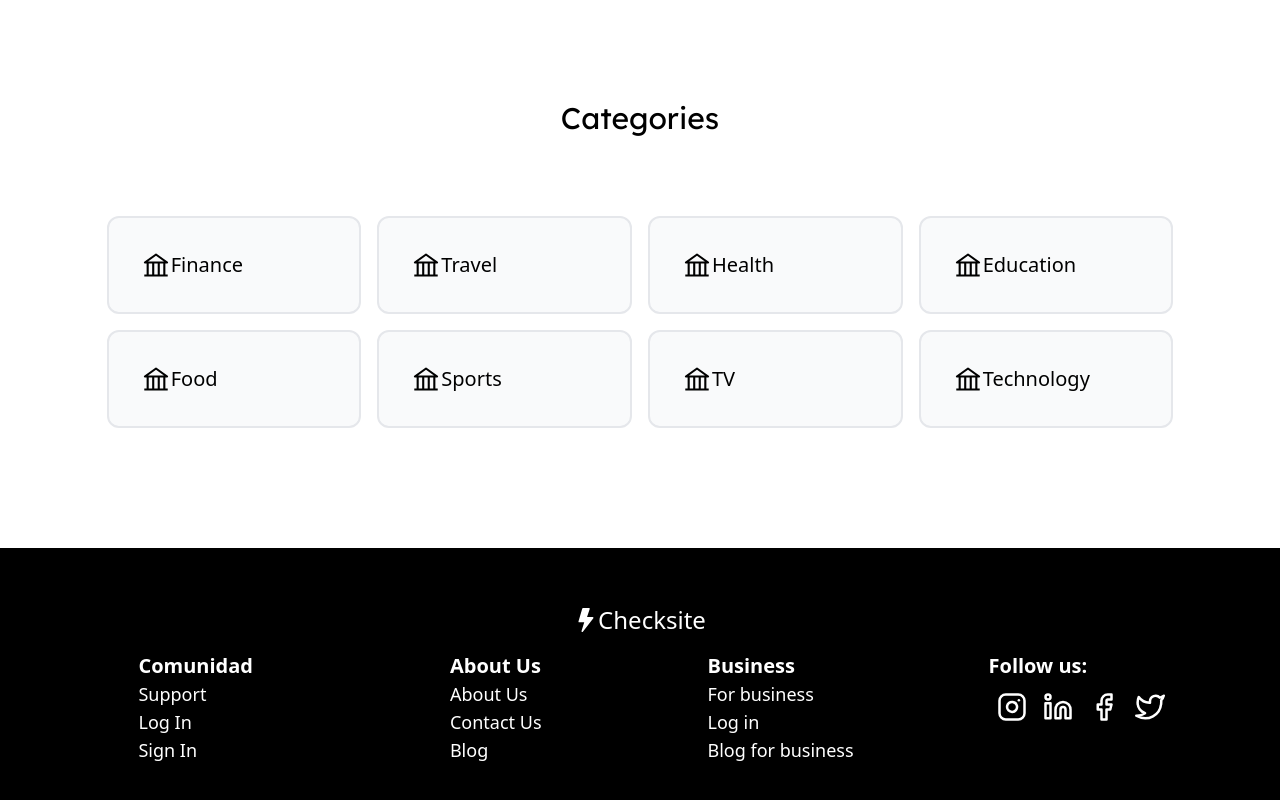
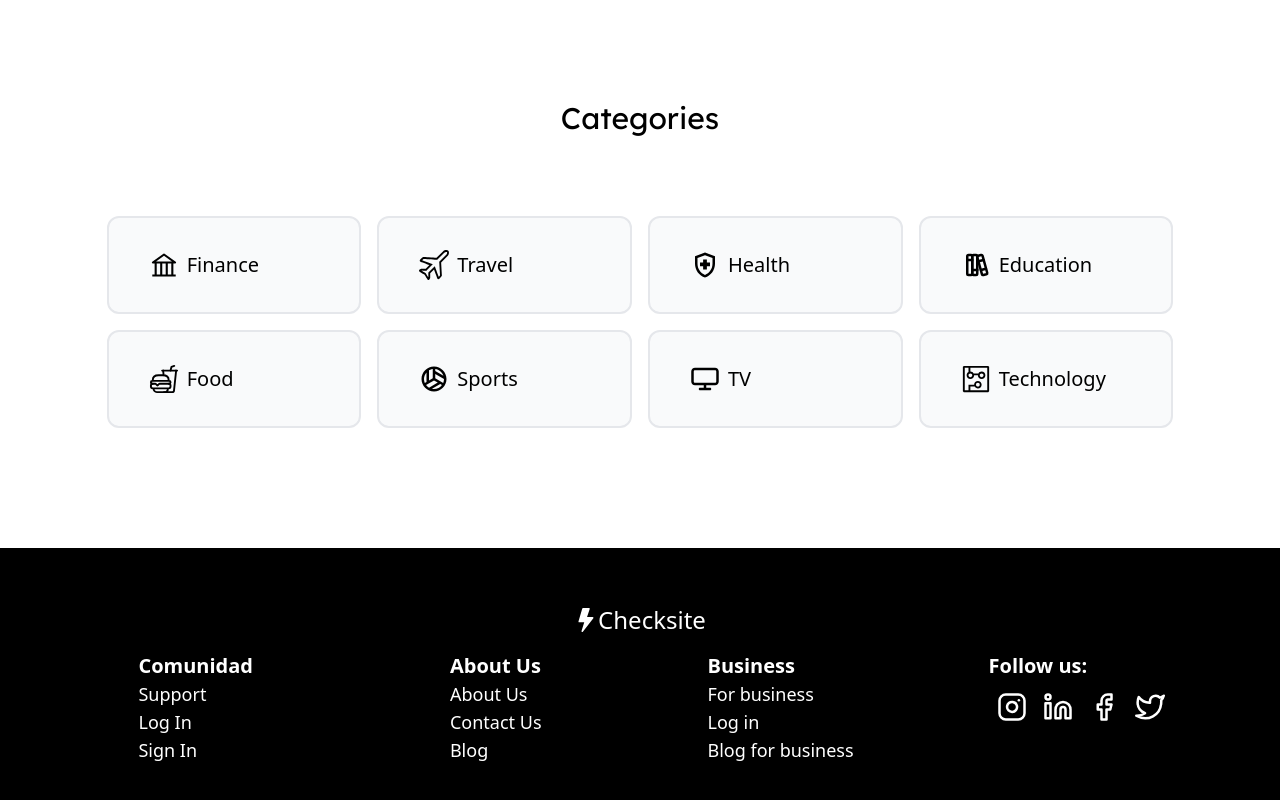
Before and after one commit to No-Country/C8-45, a React (Vite) app in the folder frontend/: page / in a window 1280 px wide. Shown: the part 820-1620 px from the top of the page. Built offline with nearby package versions, Linux system fonts and the light colour scheme.

Commit message:
Category Icons Implemented

```diff
--- a/frontend/package.json
+++ b/frontend/package.json
@@ -10,6 +10,7 @@
     "test": "vitest"
   },
   "dependencies": {
+    "@reduxjs/toolkit": "^1.9.0",
     "@types/react-router-dom": "^5.3.3",
     "eslint-config-airbnb-typescript": "^17.0.0",
     "localforage": "^1.10.0",
@@ -17,6 +18,7 @@
     "react": "^18.2.0",
     "react-dom": "^18.2.0",
     "react-icons": "^4.6.0",
+    "react-redux": "^8.0.5",
     "react-router-dom": "^6.4.3",
     "sort-by": "^1.2.0"
   },
--- a/frontend/src/components/atoms/CategoryCard.tsx
+++ b/frontend/src/components/atoms/CategoryCard.tsx
@@ -9,7 +9,7 @@ export default function CategoryCard(props: Props) {
       to={path}
       className="min-w-min p-8 w-full mx-auto bg-gray-50 rounded-xl border-2 hover:border-blue-500 flex items-center"
     >
-      <span className="text-3xl ">{icon}</span>
+      <span className="text-3xl mx-2">{icon}</span>
       <div>
         <div className="text-xl font-roboto text-black">{title}</div>
       </div>
--- a/frontend/src/components/pages/Landing.tsx
+++ b/frontend/src/components/pages/Landing.tsx
@@ -1,4 +1,13 @@
 import { AiOutlineBank } from 'react-icons/ai';
+import { SlPlane } from 'react-icons/sl';
+import {
+  MdOutlineHealthAndSafety,
+  MdOutlineSportsVolleyball,
+} from 'react-icons/md';
+import { TbBooks } from 'react-icons/tb';
+import { IoFastFoodOutline } from 'react-icons/io5';
+import { CgScreen } from 'react-icons/cg';
+import { VscCircuitBoard } from 'react-icons/vsc';
 import Button from '../atoms/Button';
 import SearchBar from '../molecules/SearchBar';
 import thumbsUp from '../../assets/thumbsUp.png';
@@ -8,13 +17,17 @@ import CategoryCard from '../atoms/CategoryCard';
 function Landing() {
   const Categories = [
     { name: 'Finance', path: 'finance', icon: <AiOutlineBank /> },
-    { name: 'Travel', path: 'travel', icon: <AiOutlineBank /> },
-    { name: 'Health', path: 'health', icon: <AiOutlineBank /> },
-    { name: 'Education', path: 'education', icon: <AiOutlineBank /> },
-    { name: 'Food', path: 'food', icon: <AiOutlineBank /> },
-    { name: 'Sports', path: 'health', icon: <AiOutlineBank /> },
-    { name: 'TV', path: 'tv', icon: <AiOutlineBank /> },
-    { name: 'Technology', path: 'technology', icon: <AiOutlineBank /> },
+    { name: 'Travel', path: 'travel', icon: <SlPlane /> },
+    { name: 'Health', path: 'health', icon: <MdOutlineHealthAndSafety /> },
+    {
+      name: 'Education',
+      path: 'education',
+      icon: <TbBooks />,
+    },
+    { name: 'Food', path: 'food', icon: <IoFastFoodOutline /> },
+    { name: 'Sports', path: 'health', icon: <MdOutlineSportsVolleyball /> },
+    { name: 'TV', path: 'tv', icon: <CgScreen /> },
+    { name: 'Technology', path: 'technology', icon: <VscCircuitBoard /> },
   ];
 
   return (
--- a/frontend/src/main.tsx
+++ b/frontend/src/main.tsx
@@ -1,13 +1,17 @@
 import React from 'react';
 import { BrowserRouter } from 'react-router-dom';
 import ReactDOM from 'react-dom/client';
+import { Provider } from 'react-redux';
 import App from './App';
+import { store } from './redux/store';
 import './index.css';
 
 ReactDOM.createRoot(document.getElementById('root') as HTMLElement).render(
   <React.StrictMode>
-    <BrowserRouter>
-      <App />
-    </BrowserRouter>
+    <Provider store={store}>
+      <BrowserRouter>
+        <App />
+      </BrowserRouter>
+    </Provider>
   </React.StrictMode>
 );
--- /dev/null
+++ b/frontend/src/redux/features/userSlice.ts
@@ -0,0 +1,6 @@
+import { createSlice, PayloadAction } from '@reduxjs/toolkit';
+import { IUser } from '../api/types';
+
+interface IUserState {
+    user: IUser | null;
+}
--- /dev/null
+++ b/frontend/src/redux/store.ts
@@ -0,0 +1,14 @@
+/* eslint-disable prettier/prettier */
+import { configureStore } from '@reduxjs/toolkit';
+import { TypedUseSelectorHook, useDispatch, useSelector } from 'react-redux';
+
+export const store = configureStore({
+    reducer: {},
+    devTools: true,
+    middleware: (getDefaultMiddleware) => getDefaultMiddleware({}).concat([]),
+});
+
+export type RootState = ReturnType<typeof store.getState>;
+export type AppDispatch = typeof store.dispatch;
+export const useAppDispatch = () => useDispatch<AppDispatch>();
+export const useAppSelector: TypedUseSelectorHook<RootState> = useSelector;
```
Also changed, not shown: 1 other file (tests, documents, lock files or other folders).
